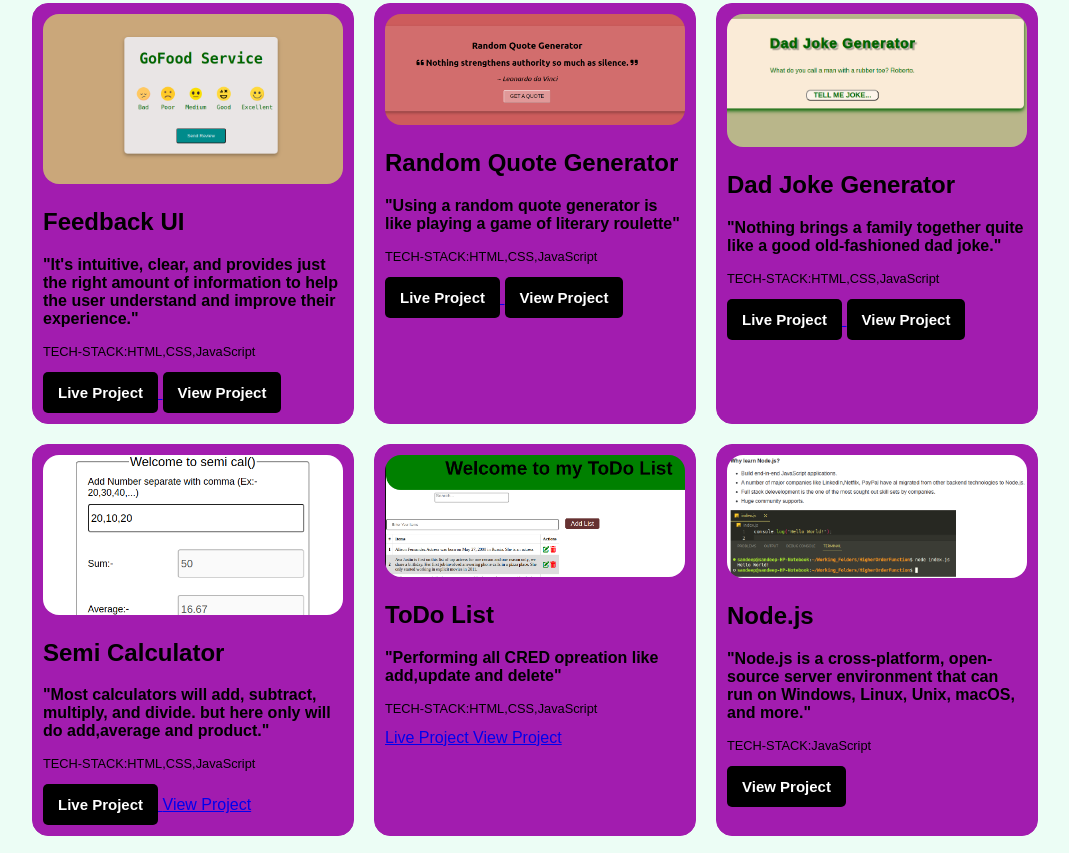
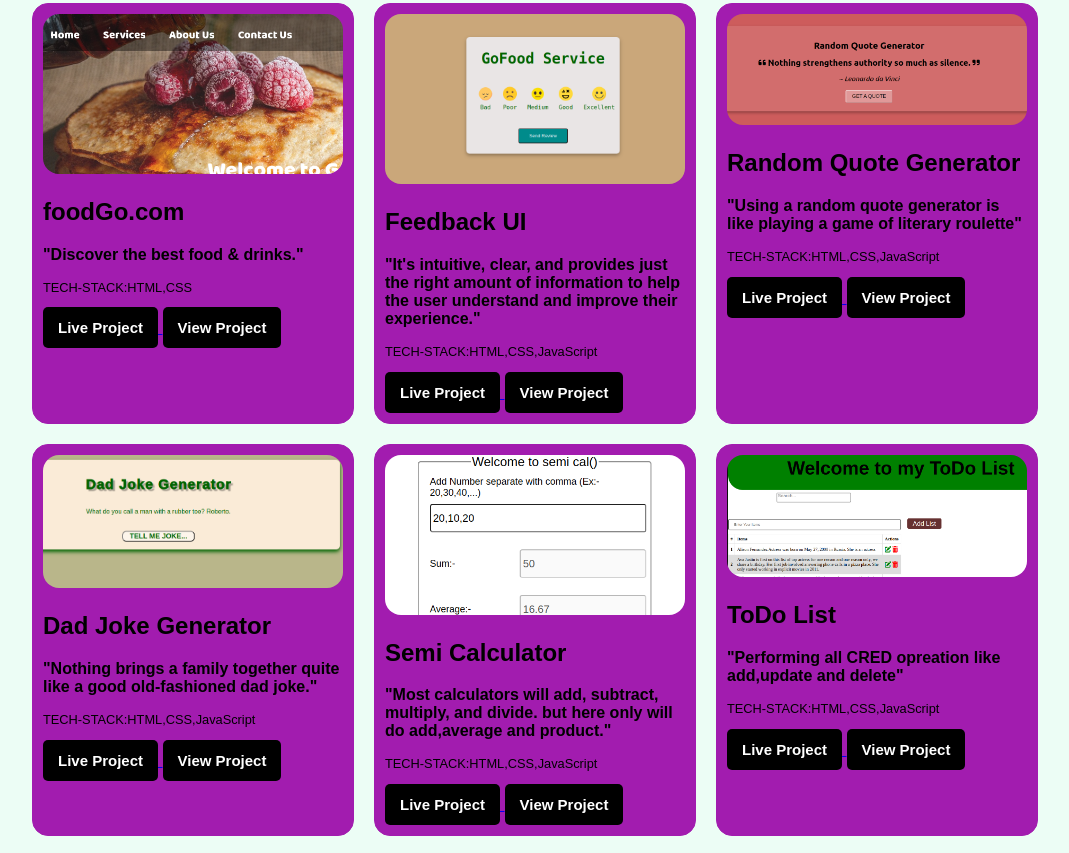
Before and after one commit to sandeep8854/sandeepP-portfolio, a plain HTML site: page index.html in a window 1280 px wide. Shown: the part 1187-2040 px from the top of the page, without its empty margins (105-1174 px from the left). Drawn offline with Linux system fonts and the light colour scheme.

Commit message:
updating food go project

```diff
--- a/index.html
+++ b/index.html
@@ -61,6 +61,23 @@
     <section>
         <!-- <div class="wraper"> -->
             <div class="flex">
+                <div class="card">
+                    <img src="image/foodgoImage.png" class="card-image" alt="Sandeep Image Not found">
+                    <h1>foodGo.com</h1>
+                    <p>
+                        <strong>
+                            "Discover the best food & drinks."
+                        </strong>
+                    </p>
+                  <p style="font-size: 0.8rem; color: black;">TECH-STACK:HTML,CSS
+                  </p>
+                  <a href="https://food-delivery-app-eta-khaki.vercel.app/"target="_blank" >
+                    <button type="button">Live Project</button>
+                </a>
+                <a href="https://gitlab.com/sandeepprajapati8854/Food-Delivery-App"target="_blank" >
+                    <button type="button">View Project</button>
+                </a>
+                </div>
                 <div class="card">
                     <img src="feedbackUI_Image.png" class="card-image" alt="Sandeep Image Not found">
                     <h1>Feedback UI</h1>
@@ -129,7 +146,7 @@
             <a href="https://lets-calculate.vercel.app/"target="_blank">
                 <button type="button">Live Project</button>
             </a>
-            <a href="https://github.com/sandeep8854/LetsCalculate" target="_blank>
+            <a href="https://github.com/sandeep8854/LetsCalculate" target="_blank">
                 <button type="button">View Project</button>
             </a>
                </div>
@@ -144,10 +161,10 @@
                 </p>
               <p style="font-size: 0.8rem; color: black;">TECH-STACK:HTML,CSS,JavaScript
               </p>
-            <a href="https://todo-list-ditg.vercel.app/"target="_blank>
+            <a href="https://todo-list-ditg.vercel.app/" target="_blank">
                 <button type="button">Live Project</button>
             </a>
-            <a href="https://github.com/sandeep8854/todoList"target="_blank>
+            <a href="https://github.com/sandeep8854/todoList" target="_blank">
                 <button type="button">View Project</button>
             </a>
                </div>
@@ -208,10 +225,10 @@
                 <a style="color: #00acee;" href="https://twitter.com/sandeepdevps" target="_blank">Twitter</a>
             </li>
             <li>
-                <a style="color: #5851DB;" href="https://www.instagram.com/sandeepnaresh9721/" target="_blank">Instagram</a>
+                <a style="color: #E1306C;" href="https://www.instagram.com/sandeepnaresh9721/" target="_blank">Instagram</a>
             </li>
             <li>
-                <a style="color: #171515;" href="https://github.com/sandeep8854" target="_blank">Github</a>
+                <a style="color: #333;" href="https://github.com/sandeep8854" target="_blank">Github</a>
             </li>
             <li>
                 <a style="color: #fca326;" href="https://gitlab.com/sandeepprajapati8854" target="_blank">GitLab</a>
```
